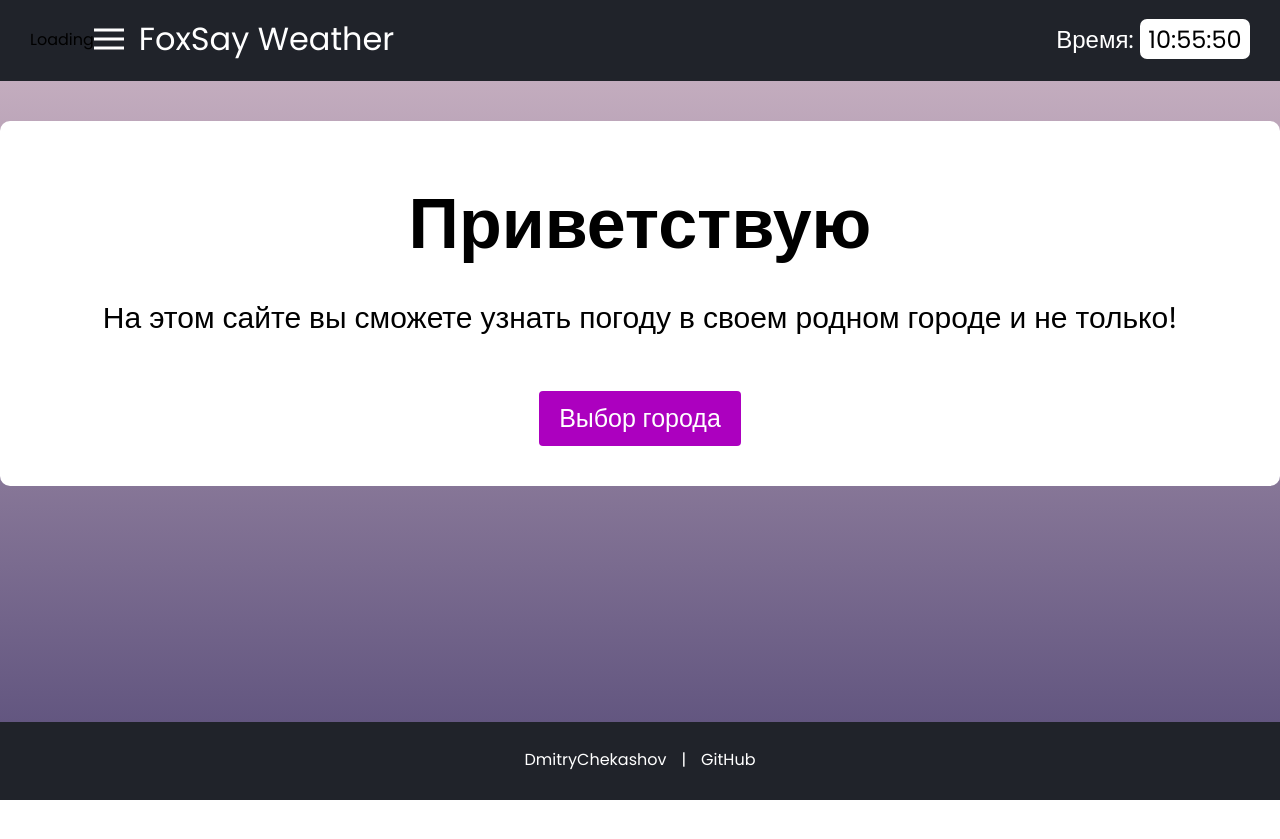
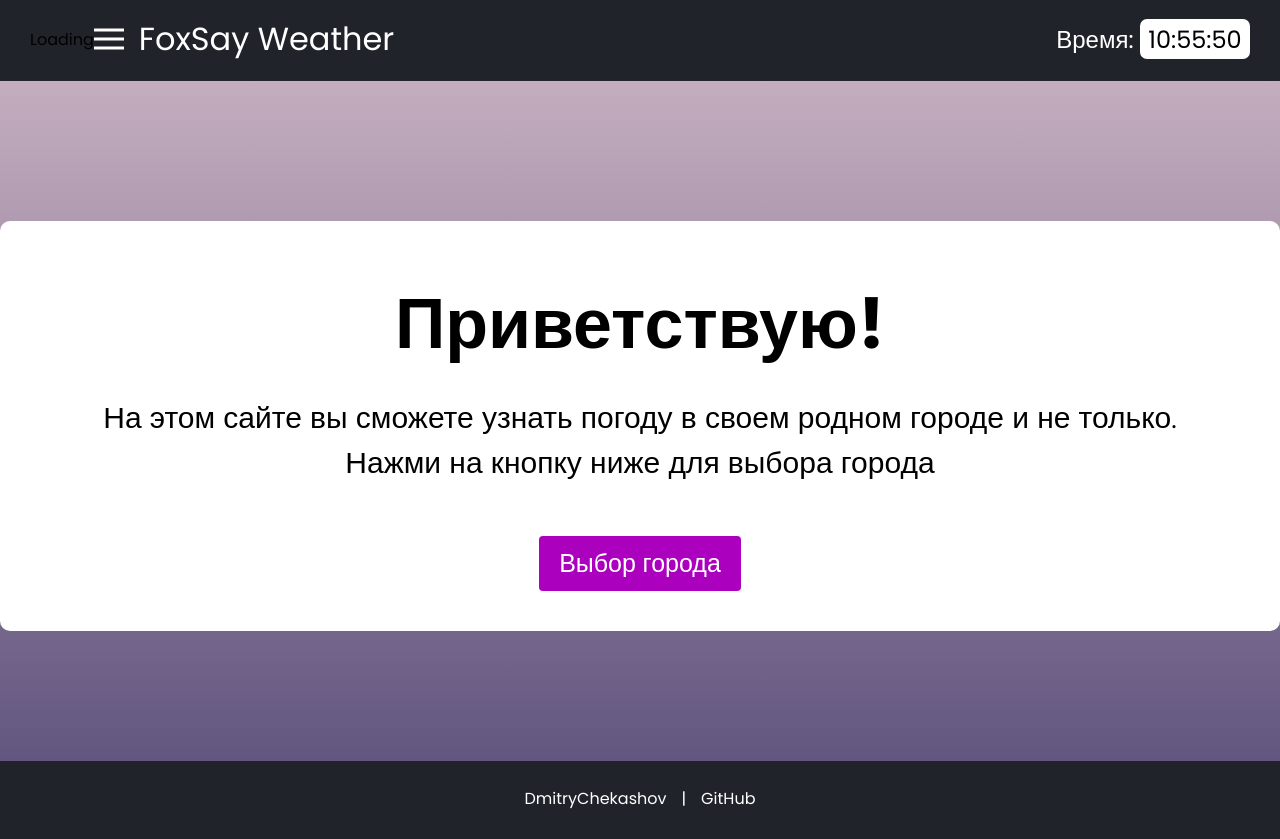
Before and after one commit to DimaChekashov/foxsay-weather, a React (Create React App) app in the folder foxsay-weather_v2/: page / in a window 1280 px wide. Before the commit the page ends 800 px from the top, so only its background shows below. Built offline with nearby package versions, Linux system fonts and the light colour scheme; no server answers.

Commit message:
update Greeting

```diff
--- a/foxsay-weather_v2/src/pages/Greeting/Greeting.sass
+++ b/foxsay-weather_v2/src/pages/Greeting/Greeting.sass
@@ -1,5 +1,6 @@
 .greeting
     padding: 50px 20px 40px
+    margin: 100px 0 100px
     display: flex
     flex-direction: column
     justify-content: center
@@ -14,6 +15,9 @@
         font-size: 30px
         line-height: 1.5
         margin-bottom: 50px
+        font-weight: 300
+        font-size: #636363
+        text-align: center
     &__btn
         display: inline-block
         color: #ffffff
--- a/foxsay-weather_v2/src/pages/Greeting/Greeting.tsx
+++ b/foxsay-weather_v2/src/pages/Greeting/Greeting.tsx
@@ -20,8 +20,12 @@ export default class Greeting extends React.Component<Props, State> {
     render() {
         return (
             <div className="greeting">
-                <h2 className="greeting__title">Приветствую</h2>
-                <p className="greeting__desc">На этом сайте вы сможете узнать погоду в своем родном городе и не только!</p>
+                <h2 className="greeting__title">Приветствую!</h2>
+                <p className="greeting__desc">
+                    На этом сайте вы сможете узнать погоду в своем родном городе и не только.
+                    <br />
+                    Нажми на кнопку ниже для выбора города
+                </p>
                 <Link to="/add-city" className="greeting__btn">Выбор города</Link>
             </div>
         )
```
